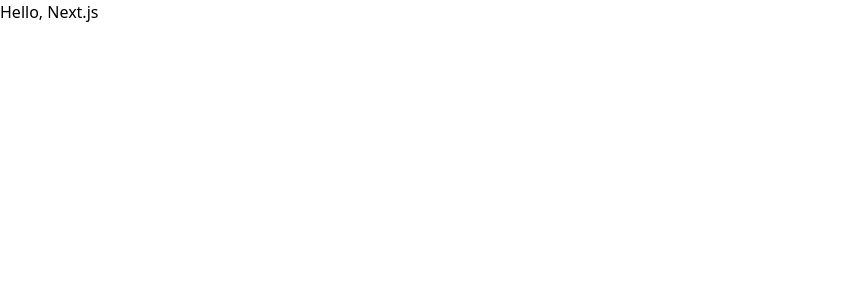
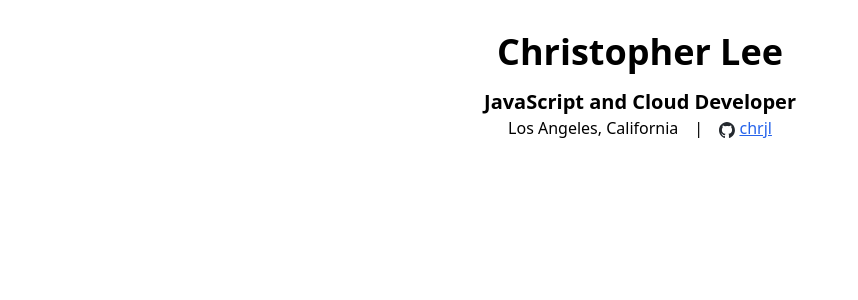
Before and after one commit to chrjl/chrjl.dev--next-pages, a Next.js app: page / in a window 1280 px wide. Shown: the top 300 px of the page, without its empty margins (0-858 px from the left). Built offline with nearby package versions, Linux system fonts and the light colour scheme.

Commit message:
feat: index page header

```diff
--- a/src/pages/index.jsx
+++ b/src/pages/index.jsx
@@ -1,3 +1,28 @@
 export default function Page() {
-  return <h1>Hello, Next.js</h1>
+  return (
+    <div className="container max-w-screen-sm mx-auto my-8 whitespace-pre-line">
+      <header className="my-8">
+        <h1 className="mb-4 text-4xl text-center font-bold">Christopher Lee</h1>
+        <h2 className="text-xl text-center font-bold">
+          JavaScript and Cloud Developer
+        </h2>
+        <h3 className="text-center text-s">
+          Los Angeles, California
+          <span className="px-4">|</span>
+          <a
+            className="text-blue-600 underline"
+            href="https://github.com/chrjl"
+            target="_blank"
+          >
+            <img
+              src="/github-mark.svg"
+              alt=""
+              className="inline-block align-middle h-4 mr-1"
+            />
+            chrjl
+          </a>
+        </h3>
+      </header>
+    </div>
+  );
 }
```
Also changed, not shown: public/github-mark-white.svg (added), public/github-mark.svg (added).
